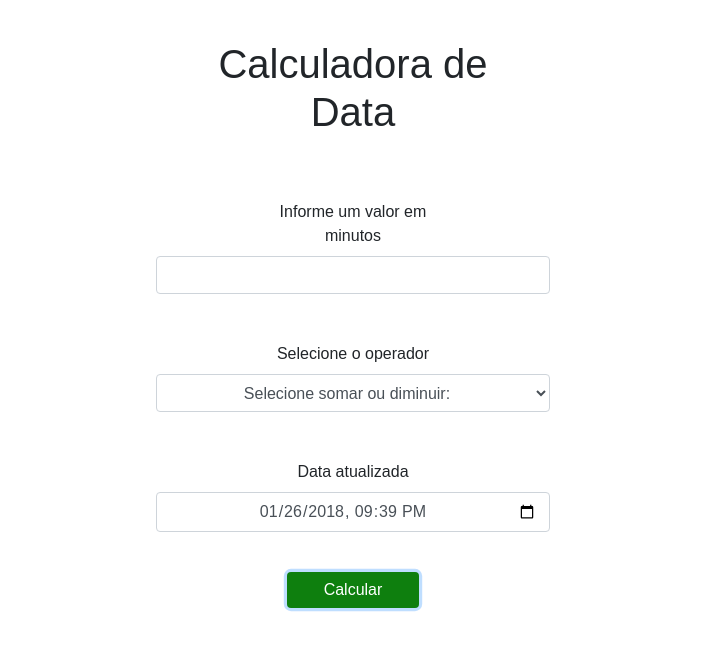
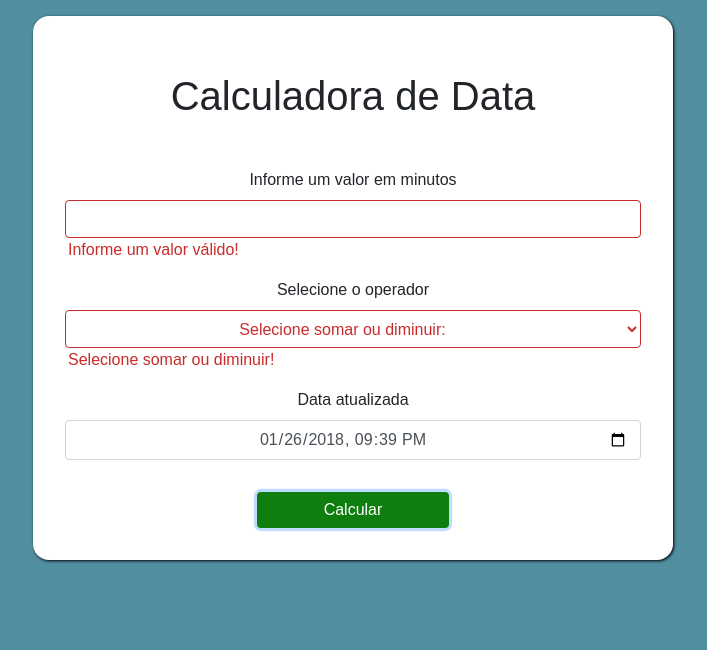
Before and after one commit to EmanuelPedroso/frontData, a plain HTML site: page index.html in a window 1280 px wide. Both pictures are taken after a click on the button "Calcular". Shown: the whole page, without its empty margins (287-994 px from the left). Drawn offline with Linux system fonts and the light colour scheme; no server answers.

Commit message:
Validações prontas

```diff
--- a/css/style.css
+++ b/css/style.css
@@ -3,14 +3,41 @@
     font-family: Arial, Helvetica, sans-serif;
     text-align-last: center;
 }
-h1,.row{
+body{
+    background-color: #518ea0;
+}
+.container{
+    background-color: #ffffff;
+    box-shadow: 1px 1px 3px #000000;
+    border-radius: 1em;
     padding: 1em;
+    margin-top: 1em;
+}
+h1{
+    padding: 1em;
+}
+.row{
+    margin: 0em 1em;
+}
+.error{
+    border-color: #c92b2b !important;
+    color: #c92b2b;
+    padding-left: 3px;
+}
+.error:focus{
+    box-shadow: 0 0 0 0.2rem rgba(201, 43, 43, .25);
+}
+.error-border{
+    border: solid 0.5px #c92b2b;
+}
+.hidden{
+    visibility: hidden;
 }
 .btn{
     border: none;
     color: #ffffff;
     margin-bottom: 1em;
-    margin-top: -0.5em !important;
+    margin-top: -0.5em;
 }
 .btn:focus{
     color: #ffffff;
--- a/index.html
+++ b/index.html
@@ -8,12 +8,13 @@
     <title>Projeto Data</title>
 </head>
 <body>
-    <div class="container col-md-4 offset-md-4">
+    <div class="container col-md-6 offset-md-3">
         <div class="form-horizontal">
             <h1>Calculadora de Data</h1>
             <div class="row form-group">
                 <label class="col-md-6 offset-md-3 col-sm-10 offset-sm-1" for="minutos">Informe um valor em minutos</label>
                 <input class="form-control" type="text" id="minutos" name="minutos">
+                <p id="value" class="error hidden">Informe um valor válido!</p>
             </div>
             <div class="row form-group">
                 <label class="col-md-6 offset-md-3 col-sm-10 offset-sm-1" for="op">Selecione o operador</label>
@@ -22,10 +23,12 @@
                     <option value="+">Somar</option>
                     <option value="-">Subtrair</option>
                 </select>
+                <p id="operator" class="error hidden">Selecione somar ou diminuir!</p>
             </div>
             <div class="row form-group">
                 <label class="col-md-6 offset-md-3 col-sm-10 offset-sm-1" for="data">Data atualizada</label>
                 <input class="form-control" type="DateTime-Local" id="data" name="data" value"">
+                <p id="date" class="error hidden">Informe uma data válida!</p>
             </div>
             <div class="row form-group">
                 <input class="col-md-4 offset-md-4 form-control btn" type="button" id="enviar" name="enviar" value="Calcular">
--- a/js/main.js
+++ b/js/main.js
@@ -1,6 +1,12 @@
-$("#minutos").focus(); //foco no campo minutos
+$("#minutos").focus();
 
 $("#enviar").on('click',calcula);
+
+$(document).keypress(function(e){ //Chama a função calcula ao teclar "Enter"
+if(e.which == 13){
+    calcula();
+}
+});
 
 function calcula(){
     //Pegando os dados do formulário
@@ -8,11 +14,39 @@ function calcula(){
     var operator = $("#operador").val();
     var dataInserida = $("#data").val();
 
+    $("#operator").addClass("hidden");
+    $("#value").addClass("hidden");
+    $("#date").addClass("hidden");
+
+    $("#operador").removeClass("error-border error");
+    $("#minutos").removeClass("error-border error");
+    $("#data").removeClass("error-border error");
+
     var data = formataDataBarras(dataInserida);
+    var permissaoData = verificaPermissao(data);
 
-    //Teste no console, exibindo a data
-    console.log(data);
+    var permissaoOperador = true;
+    var permissaoValor = true;
+    if($("#operador").val()=="default"){
+        $("#operator").removeClass("hidden");
+        $("#operador").addClass("error-border error");
+        permissaoOperador = false;
+    }
 
+    var valor = $("#minutos").val();
+
+    if((valor=="")||((valor / valor) != 1)){
+        $("#value").removeClass("hidden");
+        $("#minutos").addClass("error-border error");
+        permissaoValor = false;
+    }
+
+    if(!permissaoData){
+        $("#date").removeClass("hidden");
+        $("#data").addClass("error-border error");
+    }
+
+    if((permissaoData)||(permissaoOperador)||(permissaoValor)){
         $.ajax({
             url : "http://localhost:50590/api/Hours/changeDate",
             method : "PUT",
@@ -23,12 +57,12 @@ function calcula(){
             },
             success : function (valor){
                 get();
-            console.log("Realizou put de: "+valor);
             },
             error : function (error){
                 console.log("Erro no put");
             }
         })
+    }
 }
 
 function get(){
@@ -46,6 +80,15 @@ function get(){
         }
     })
 
+}
+
+function verificaPermissao(data){
+    var isnan = data.search("NaN");
+    var permissao = false;
+    if (isnan == -1){
+        console.log("Data recebida: "+data);
+        return permissao = true;
+    }
 }
 
 function formataDataBarras(data){
```
Lines whose indentation alone changed are shown as unchanged.
